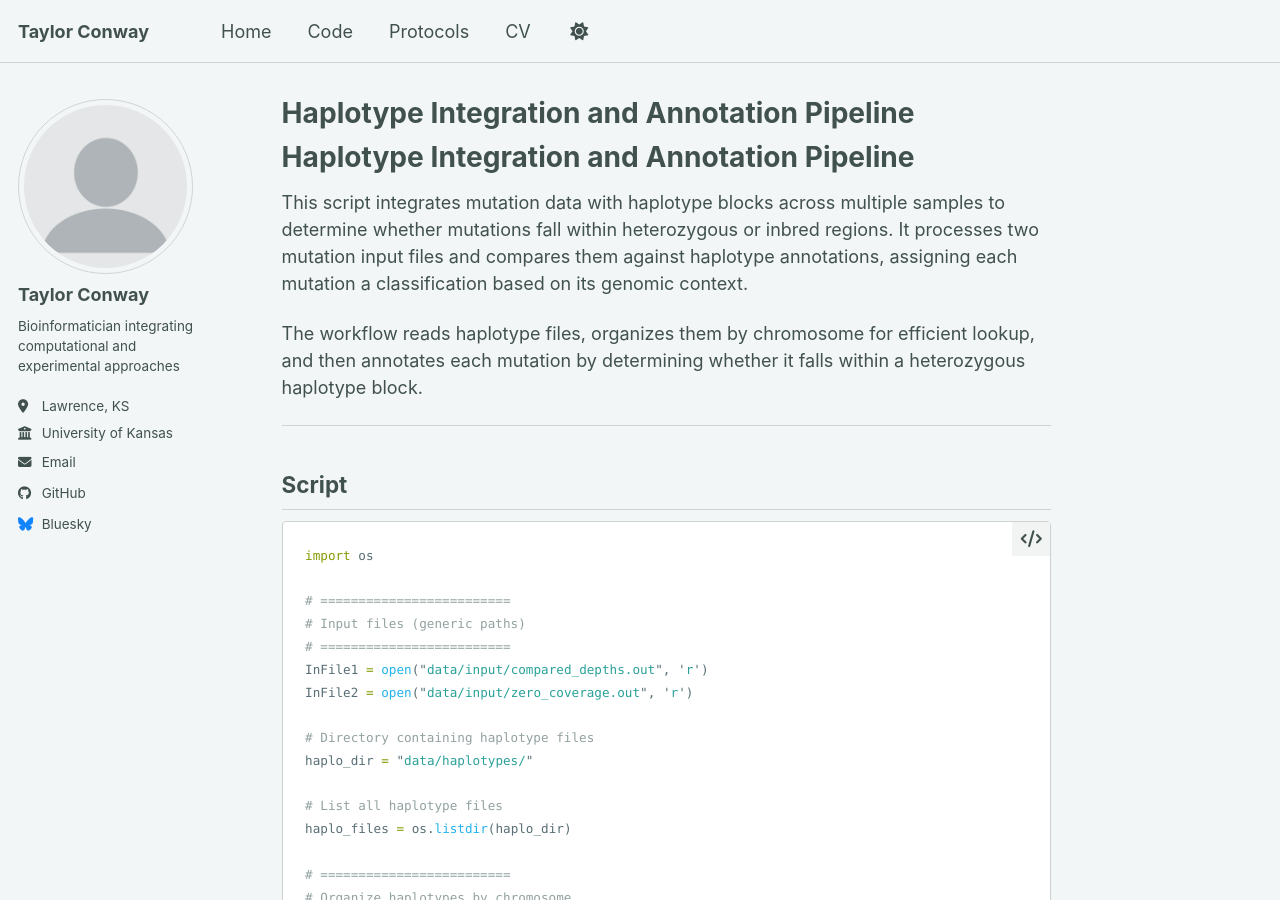
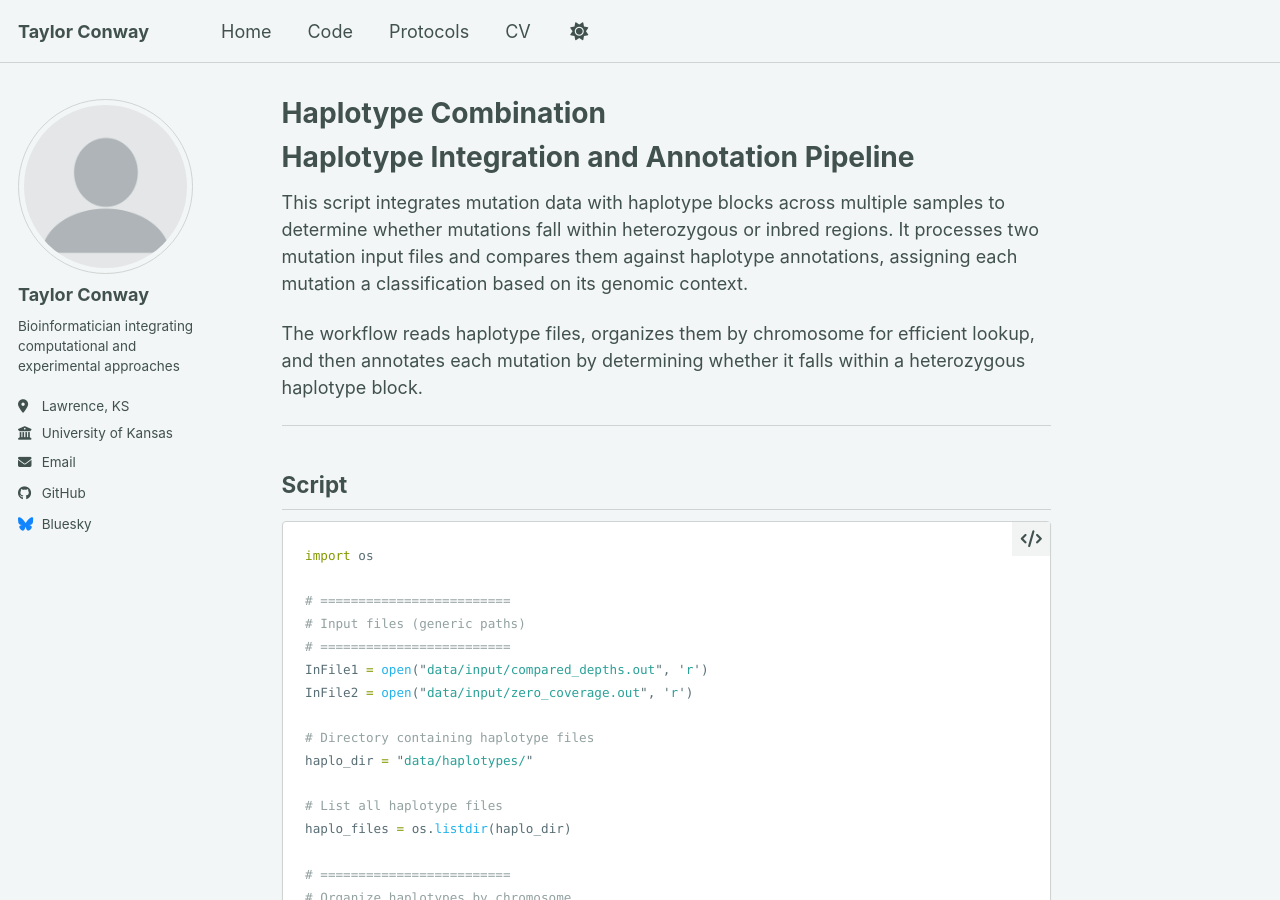
Before and after one commit to ShesCodingOverHere/TaylorConway.github.io, a Jekyll site: the page built from files/combining_haplotypes.md, in a window 1280 px wide and 900 px high. Built offline with Jekyll 4.4.1, drawn with Linux system fonts in a browser that asks for light colours; a script bundle is joined from its source files by our own code; library files that are not in the unit come from our copies.

Commit message:
Update combining_haplotypes.md

```diff
--- a/files/combining_haplotypes.md
+++ b/files/combining_haplotypes.md
@@ -1,5 +1,7 @@
 ---
-title: "Haplotype Integration and Annotation Pipeline"
+layout: single
+title: "Haplotype Combination"
+permalink: /files/combining_haplotypes/
 ---
 
 # Haplotype Integration and Annotation Pipeline
```
